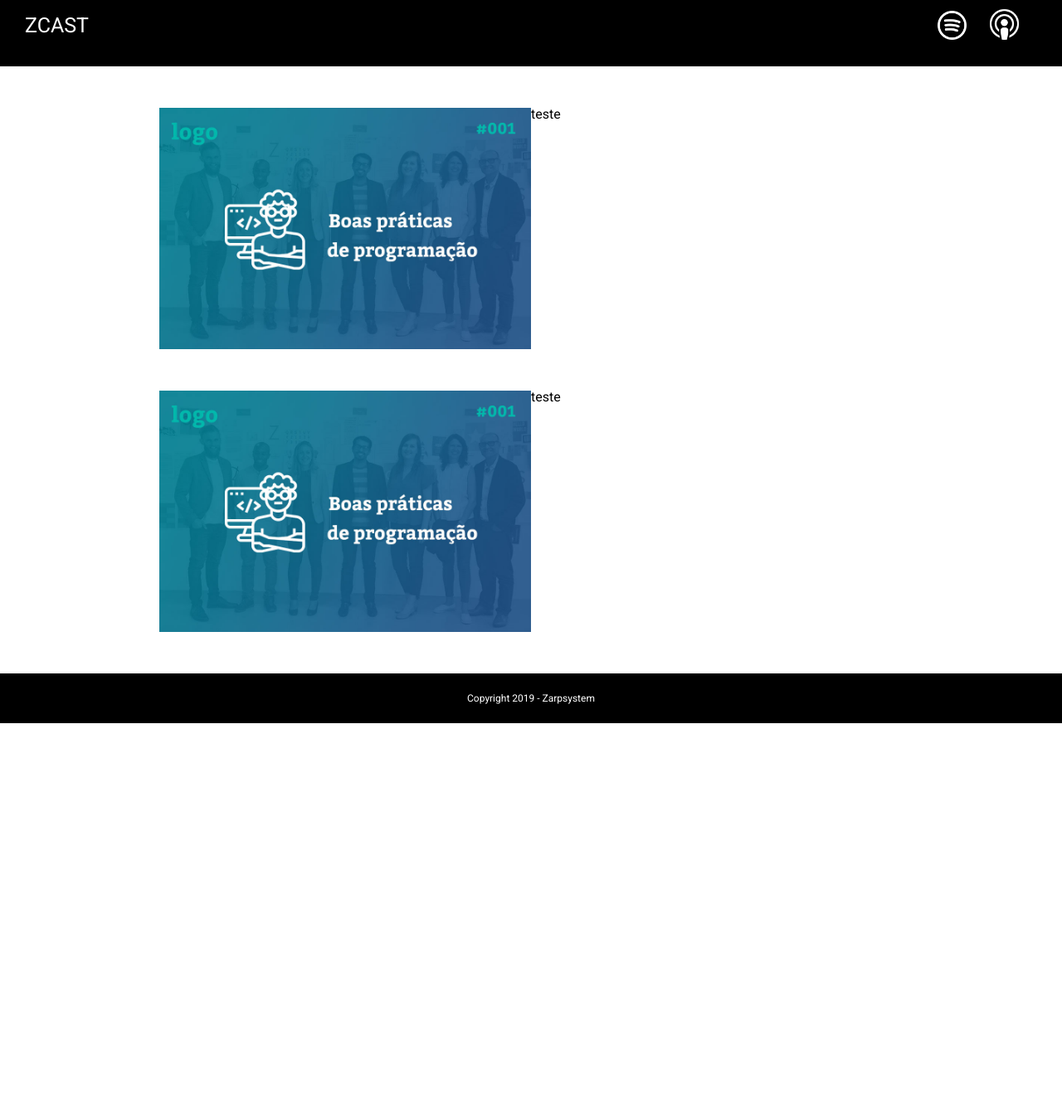
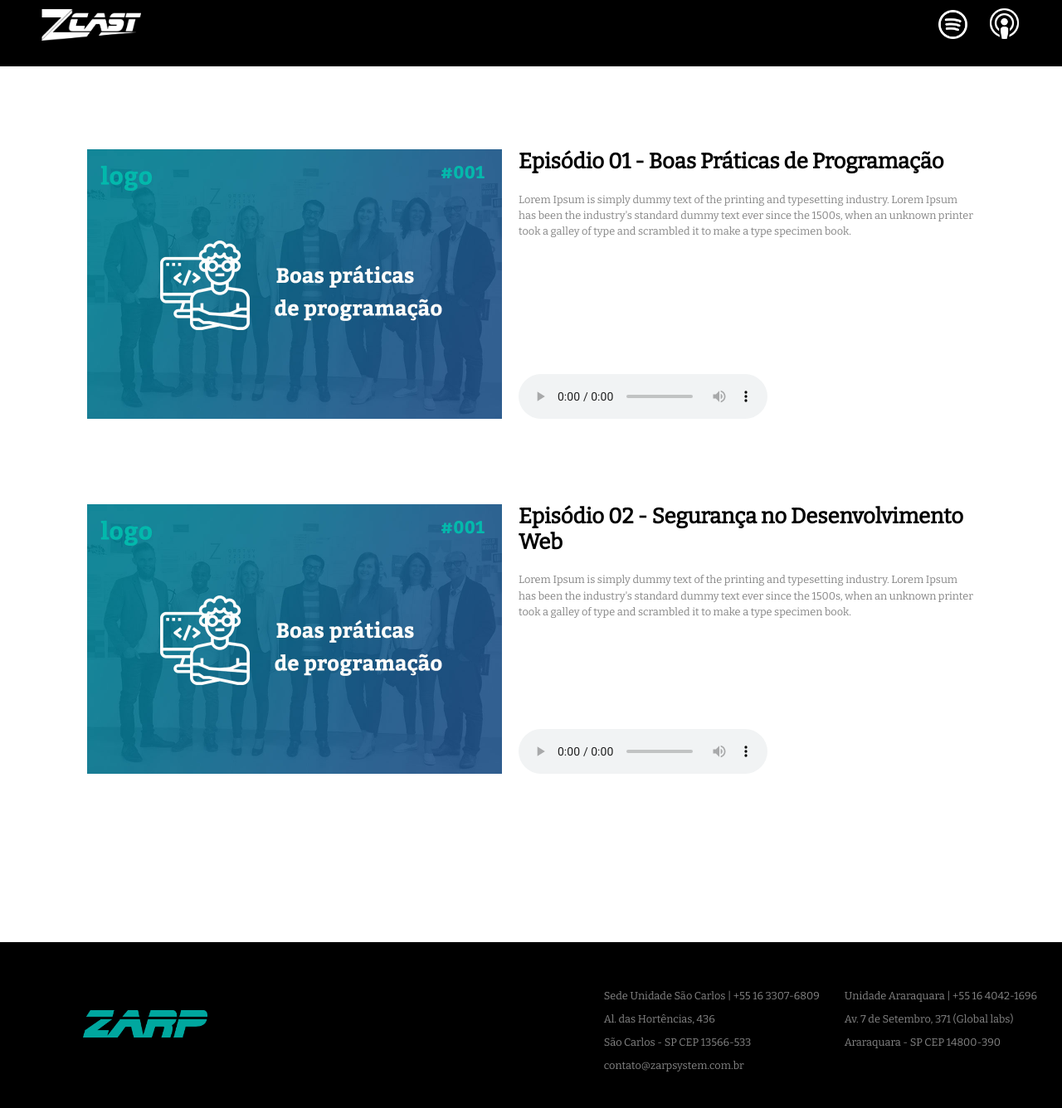
Before and after one commit to renanmaiellozarp/renanmaiellozarp.github.io, a plain HTML site: page index.html in a window 1280 px wide. Shown: the part 20-1356 px from the top of the page at 83% size. Before the commit the page ends 892 px from the top, so only its background shows below. Drawn offline with nearby package versions, Linux system fonts and the light colour scheme.

Commit message:
Ajuste no site

```diff
--- a/css/base.css
+++ b/css/base.css
@@ -1,5 +1,17 @@
+@import url('https://fonts.googleapis.com/css?family=Bitter&display=swap');
+
 * {
-    font-family: 'Roboto', sans-serif !important;
+    font-family: 'Bitter', serif !important;
+}
+
+html {
+    height: 100%;
+}
+
+body {
+    min-height: 100%;
+    display: flex;
+    flex-direction: column;
 }
 
 a {
--- a/css/estrutura.css
+++ b/css/estrutura.css
@@ -3,6 +3,12 @@
     max-width: 100%;
     flex-direction: column;
     width: 100%;
+}
+
+.logo {
+    width: 120px;
+    height: auto;
+    margin-left: 50px;
 }
 
 .main-container .header {
@@ -24,43 +30,102 @@
     margin-right: 30px;
 }
 
-.main-container .conteudo-container {
+.container {
+    padding: 30px;
+    flex: 1;
+}
+
+.conteudo-container {
     width: 100%;
     display: flex;
     justify-content: center;
-    height: auto;
-}
-
-.main-container .conteudo-container .episodio-container {
-    display: flex;
-    justify-content: center;
-    flex-wrap: wrap;
-    width: 100%;
-    margin-bottom: 50px;
-}
-
-.main-container .conteudo-container .episodio {
-    width: 70%;
-    display: flex;
     flex-wrap: wrap;
     margin-top: 50px;
 }
 
-.main-container .conteudo-container .episodio img {
-    width: 50%;
-    height: 100%;
+.imagem-container {
+    width: 500px;
+    min-width: 500px;
 }
 
-.main-container .footer {
-    /* position: fixed;
+.descricao-container {
+    display: flex;
+    width: 550px;
+    flex-direction: column;
+    justify-content: space-between;
+    margin: 0px 0px 0px 20px;
+}
+
+.titulo-episodio {
+    font-size: 2vw;
+    font-weight: bold;
+    line-height: 1.2em;
+}
+
+.descricao-episodio {
+    color: #858585;
+    font-size: 1vw;
+    margin-top: 20px;
+    line-height: 1.5em;
+}
+
+.imagem-episodio {
+    width: 100%;
+    height: auto;
+}
+
+.player audio {
+    outline: none;
+}
+
+.footer {
+    display: flex;
+    align-items: center;
+    justify-content: space-between;
+    margin-top: 100px;
+    width: 100%;
+    height: 200px;
+    background-color: #000000;
+    right: 0;
+    bottom: 0;
     left: 0;
-    bottom: 0; */
-    width: 100%;
-    height: 60px;
+}
+
+.footer .info-footer {
     display: flex;
-    font-size: 12px;
-    align-items: center;
-    justify-content: center;
-    background-color: #000000;
-    color: #FFFFFF;
+    color: #ffffff;
+    font-size: 1vw;
 }
+
+.footer .info-footer div {
+    margin-right: 30px;
+}
+
+.footer .endereco {
+    color: #858585;
+    margin-top: 15px;
+}
+
+
+.footer .logo-zarp {
+    width: 150px;
+    height: auto;
+    margin-left: 100px;
+}
+
+@media only screen and (max-width : 1100px) {
+
+ .descricao-container {
+     margin: 20px;
+     max-width: 500px;
+ }
+
+ .titulo-episodio {
+     font-size: 4vw;
+ }
+
+ .descricao-episodio {
+     font-size: 2vw;
+     margin-bottom: 30px;
+ }
+}
--- a/index.html
+++ b/index.html
@@ -1,19 +1,23 @@
 <!DOCTYPE HTML>
 <html lang="pt-br">
+
 <head>
   <meta charset="UTF-8">
+  <title>ZCast</title>
+  <link rel="icon" href="images/favicon.png"/>
   <link rel="stylesheet" type="text/css" href="css/reset.css">
   <link rel="stylesheet" type="text/css" href="css/base.css">
   <link rel="stylesheet" type="text/css" href="css/estrutura.css">
   <link href="https://fonts.googleapis.com/css?family=Roboto&display=swap" rel="stylesheet">
   <title></title>
 </head>
+
 <body>
   <div class="main-container">
     <div class="header">
-            <p>ZCAST</p>
+      <img class="logo" src="/images/logo-zcast.png" alt="Logo ZCast">
       <div class="onde-ouvir">
-                <a href="http://www.zarpsystem.com.br/#home">
+        <a href="https://open.spotify.com/show/7eROLmurP0cNpbJQ7acWJM" target="_blank">
           <img src="images/spotify.png" alt="Spotify">
         </a>
         <a href="http://www.zarpsystem.com.br/#home">
@@ -21,25 +25,69 @@
         </a>
       </div>
     </div>
-        <div class="conteudo-container">
-            <!-- <div class="episodio">
-                <img src="images/episodios/001.jpg" alt="">
-                <p>teste</p>
-            </div> -->
-            <div class="episodio-container">
-                <div class="episodio">
-                    <img src="images/episodios/001.jpg" alt="">
-                    <p>teste</p>
+    <div class="container">
+      <div class="conteudo-container" style="margin-top: 70px;">
+        <div class="imagem-container">
+          <img src="images/episodios/001.jpg" alt="Episódio 01" class="imagem-episodio">
         </div>
-                <div class="episodio">
-                    <img src="images/episodios/001.jpg" alt="">
-                    <p>teste</p>
+        <div class="descricao-container">
+          <div>
+            <p class="titulo-episodio">Episódio 01 - Boas Práticas de Programação</p>
+            <p class="descricao-episodio">
+              Lorem Ipsum is simply dummy text of the printing and typesetting industry. Lorem Ipsum has been the industry's standard dummy
+              text ever since the 1500s, when an unknown printer took a galley of type and scrambled it to make a type specimen book.
+            </p>
+          </div>
+          <div class="player">
+              <audio controls>
+                <source src="https://podcast.zarp.tech/audio/podcast-01-boas-praticas-programacao.mp3" type="audFio/ogg">
+                <source src="https://podcast.zarp.tech/audio/podcast-01-boas-praticas-programacao.mp3" type="audio/mpeg">
+                Your browser does not support the audio element.
+              </audio>
+          </div>
+        </div>
+      </div>
+      <div class="conteudo-container" style="margin-bottom: 70px; margin-top: 100px;">
+        <div class="imagem-container">
+          <img src="images/episodios/001.jpg" alt="Episódio 01" class="imagem-episodio">
+        </div>
+        <div class="descricao-container">
+          <div>
+            <p class="titulo-episodio">Episódio 02 - Segurança no Desenvolvimento Web</p>
+            <p class="descricao-episodio">
+              Lorem Ipsum is simply dummy text of the printing and typesetting industry. Lorem Ipsum has been the industry's standard dummy
+              text ever since the 1500s, when an unknown printer took a galley of type and scrambled it to make a type specimen book.
+            </p>
+          </div>
+          <div class="player">
+            <audio controls>
+              <source src="https://podcast.zarp.tech/audio/podcast-02-seguranca-no-desenvolvimento-web.mp3" type="audFio/ogg">
+              <source src="https://podcast.zarp.tech/audio/podcast-02-seguranca-no-desenvolvimento-web.mp3" type="audio/mpeg">
+              Your browser does not support the audio element.
+            </audio>
+          </div>
         </div>
       </div>
     </div>
     <footer class="footer">
-            Copyright 2019 - Zarpsystem
+      <a href="http://www.zarpsystem.com.br/#home" target="_blank">
+        <img class="logo-zarp" src="/images/logo-zarp.png" alt="Logo Zarp">
+      </a>
+      <div class="info-footer">
+        <div>
+          <p class="endereco">Sede Unidade São Carlos | +55 16 3307-6809
+          <p class="endereco">Al. das Hortências, 436</p>
+          <p class="endereco">São Carlos - SP CEP 13566-533</p>
+          <p class="endereco">contato@zarpsystem.com.br</p>
+        </div>
+        <div>
+          <p class="endereco">Unidade Araraquara | +55 16 4042-1696</p>
+          <p class="endereco">Av. 7 de Setembro, 371 (Global labs)</p>
+          <p class="endereco">Araraquara - SP CEP 14800-390</p>
+        </div>
+      </div>
     </footer>
   </div>
 </body>
+<script type="text/javascript" src="js/players.js"></script>
 </html>
--- /dev/null
+++ b/js/players.js
@@ -0,0 +1,9 @@
+var x = document.getElementById("myAudio");
+
+function playAudio() {
+  x.play();
+}
+
+function pauseAudio() {
+  x.pause();
+}
```
Also changed, not shown: images/favicon.png (added), images/logo-zarp.png (added), images/logo-zcast.png (added), 1 other file. Lines whose indentation alone changed are shown as unchanged.
